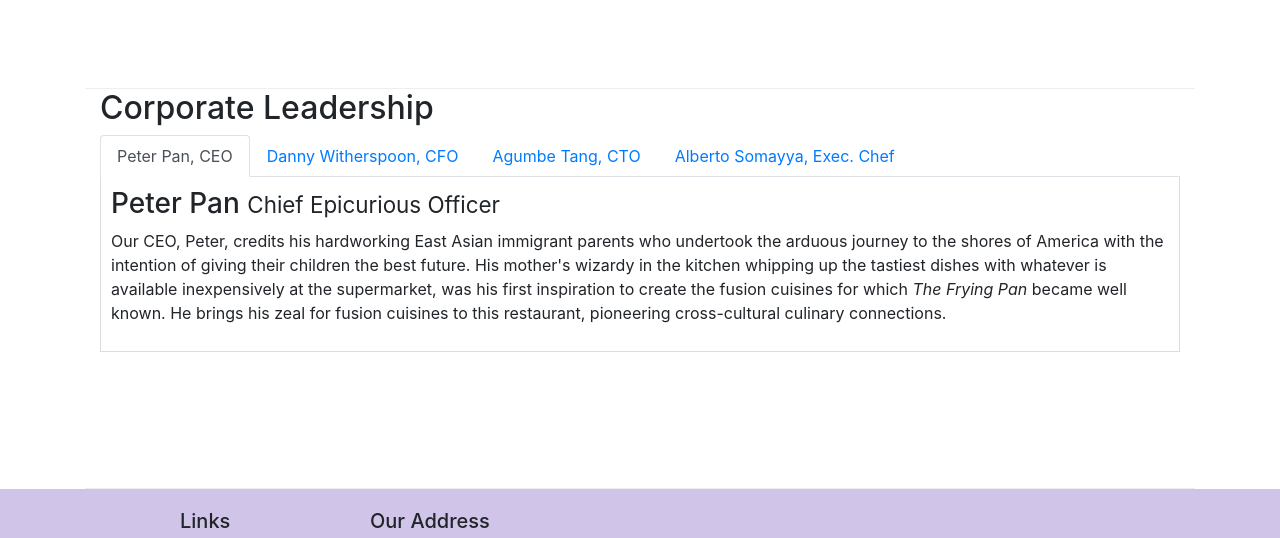
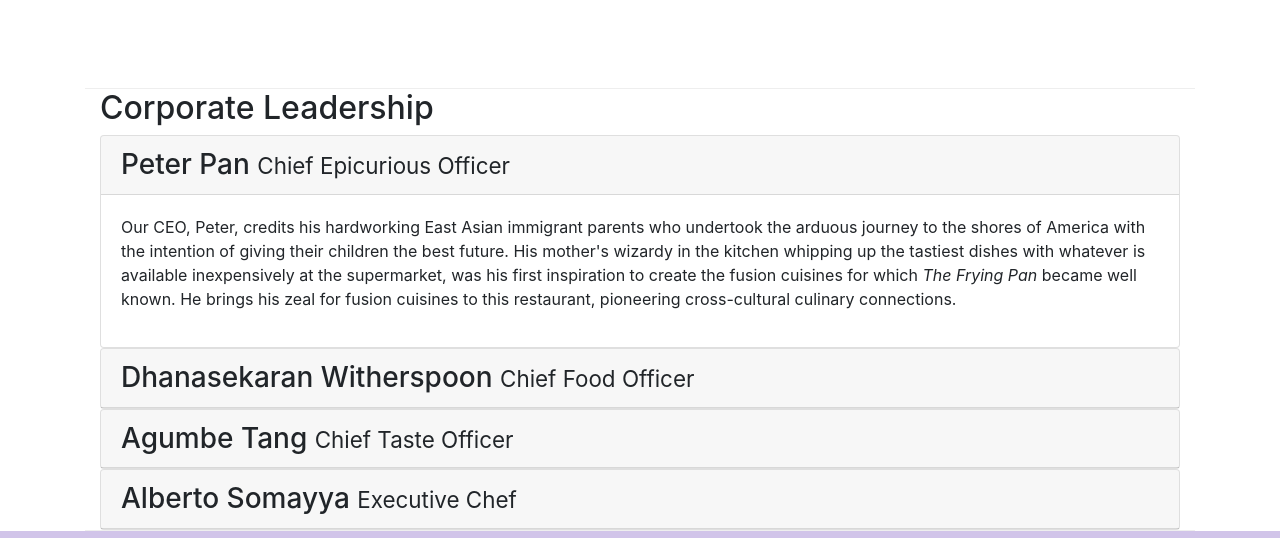
Before and after one commit to Samriddhi-dubey10/web_Restaurant, a website: page aboutus.html in a window 1280 px wide. Shown: the part 1183-1721 px from the top of the page. Drawn offline with nearby package versions, Linux system fonts and the light colour scheme.

Commit message:
Accordian added

```diff
--- a/aboutus.html
+++ b/aboutus.html
@@ -144,41 +144,72 @@
         <div class="row row-content">
             <div class="col-12">
                 <h2>Corporate Leadership</h2>
-                <ul class="nav nav-tabs">
-                    <li class="nav-item">
-                      <a class="nav-link active" href="#peter"
-                        role="tab" data-toggle="tab">Peter Pan, CEO</a>
-                    </li>
-                    <li class="nav-item">
-                      <a class="nav-link" href="#danny" role="tab"
-                        data-toggle="tab">Danny Witherspoon, CFO</a>
-                    </li>
-                    <li class="nav-item">
-                      <a class="nav-link" href="#agumbe"role="tab"
-                        data-toggle="tab">Agumbe Tang, CTO</a>
-                    </li>
-                    <li class="nav-item">
-                      <a class="nav-link" href="#alberto" role="tab"
-                        data-toggle="tab">Alberto Somayya, Exec. Chef</a>
-                    </li>
-                </ul>
-                <div class="tab-content">
-                <div role="tabpanel" class="tab-pane fade show active" id="peter">
-                 <h3>Peter Pan <small>Chief Epicurious Officer</small></h3>
+
+                <div id ="accordian">
+                    <div class="card">
+                        <div class="card-header" role="tab" id="peterhead">
+                            <h3 class="mb-0">
+                                <a data-toggle="collapse" data-target="#peter">
+                                Peter Pan <small>Chief Epicurious Officer</small><a data-toggle="collapse" data-target="#peter"></a></h3>
+                        </div>
+                        <div class="collapse show" id="peter" data-parent="#accordion">
+                          <div class="card-body">
                             <p  class="d-none d-sm-block">Our CEO, Peter, credits his hardworking East Asian immigrant parents who undertook the arduous journey to the shores of America with the intention of giving their children the best future. His mother's wizardy in the kitchen whipping up the tastiest dishes with whatever is available inexpensively at the supermarket, was his first inspiration to create the fusion cuisines for which <em>The Frying Pan</em> became well known. He brings his zeal for fusion cuisines to this restaurant, pioneering cross-cultural culinary connections.</p>
                           </div>
-                <div role="tabpanel" class="tab-pane fade " id="danny">
-                 <h3>Dhanasekaran Witherspoon <small>Chief Food Officer</small></h3>
+                        </div>
+                    </div>
+                 <div class="card">
+                    <div class="card-header" role="tab" id="dannyhead">
+                        <h3 class="mb-0">
+                            <a class="collapsed" data-toggle="collapse" data-target="#danny">
+                            Dhanasekaran Witherspoon <small>Chief Food Officer</small>
+                            </a>
+                        </h3>
+                    </div>
+
+                    <div class="collapse " id="danny" data-parent="#accordion">
+                        <div class="card-body">
+
+
                          <p  class="d-none d-sm-block">Our CFO, Danny, as he is affectionately referred to by his colleagues, comes from a long established family tradition in farming and produce. His experiences growing up on a farm in the Australian outback gave him great appreciation for varieties of food sources. As he puts it in his own words, <em>Everything that runs, wins, and everything that stays, pays!</em></p>
                         </div>
-                <div role="tabpanel" class="tab-pane fade " id="agumbe">
-                 <h3>Agumbe Tang <small>Chief Taste Officer</small></h3>
+                    </div>
+
+                 </div>
+
+
+                <div class="card">
+                    <div class="card-header" role="tab" id="agumbehead">
+                        <h3 class="mb-0">
+                            <a class="collapsed" data-toggle="collapse" data-target="#agumbe">
+                            Agumbe Tang <small>Chief Taste Officer</small>
+                            </a>
+                        </h3>
+                    </div>
+
+                    <div class="collapse" id="agumbe" data-parent="#accordion">
+                      <div class="card-body">
                         <p  class="d-none d-sm-block">Blessed with the most discerning gustatory sense, Agumbe, our CTO, personally ensures that every dish that we serve meets his exacting tastes. Our chefs dread the tongue lashing that ensues if their dish does not meet his exacting standards. He lives by his motto, <em>You click only if you survive my lick.</em></p>
                       </div>
-                <div role="tabpanel" class="tab-pane fade " id="alberto">
-                 <h3>Alberto Somayya <small>Executive Chef</small></h3>
+                    </div>
+
+                </div>
+
+                <div class="card">
+                    <div class="card-header" role="tab" id="albertohead">
+                        <h3 class="mb-0">
+                            <a class="collapsed" data-toggle="collapse" data-target="#alberto">
+                            Alberto Somayya <small>Executive Chef</small>
+                            </a>
+                        </h3>
+                    </div>
+                    <div class="collapse" id="alberto" data-parent="#accordion">
+                        <div class="card-body">
                          <p  class="d-none d-sm-block">Award winning three-star Michelin chef with wide International experience having worked closely with whos-who in the culinary world, he specializes in creating mouthwatering Indo-Italian fusion experiences. He says, <em>Put together the cuisines from the two craziest cultures, and you get a winning hit! Amma Mia!</em></p>
                         </div>
+                    </div>
+                </div>
+
                 </div>
             </div>
        </div>
```
Lines whose indentation alone changed are shown as unchanged.
